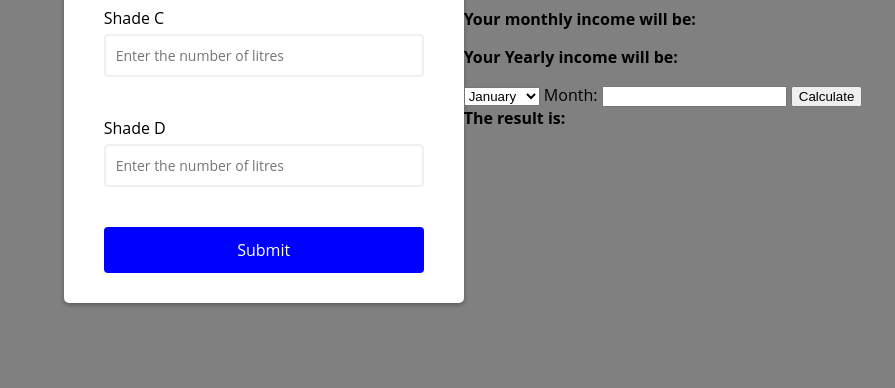
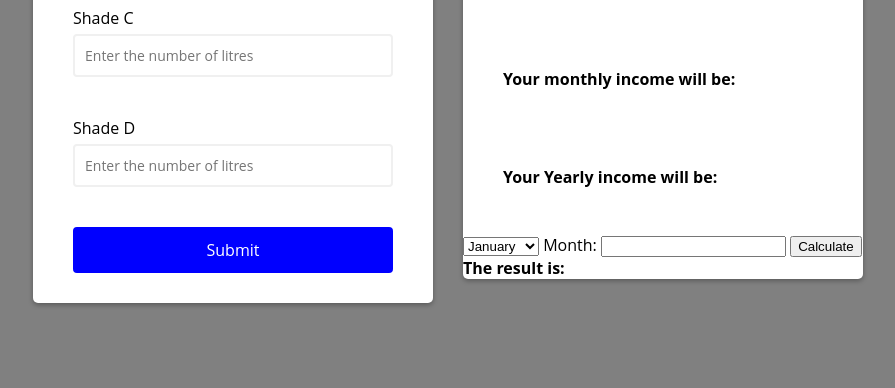
Before and after one commit to clarelimo/Dairy-Business, a plain HTML site: page index.html in a window 1280 px wide. Shown: the part 412-800 px from the top of the page, without its empty margins (177-1072 px from the left). Drawn offline with Linux system fonts and the light colour scheme; a script that the page names is missing.

Commit message:
styled the monthly div

```diff
--- a/style.css
+++ b/style.css
@@ -57,3 +57,15 @@ body{
     padding: 10px;
     width: 100%;
 }
+.monthly{
+    background-color: white;
+    border-radius: 5px;
+    box-shadow: 0 2px 5px rgba(0,0,0,0.3);
+    overflow: hidden;
+    margin: 30px;
+    width: 400px;
+    max-width: 100%;
+}
+.monthly p,h1{
+    padding: 30px 40px;
+}
```
